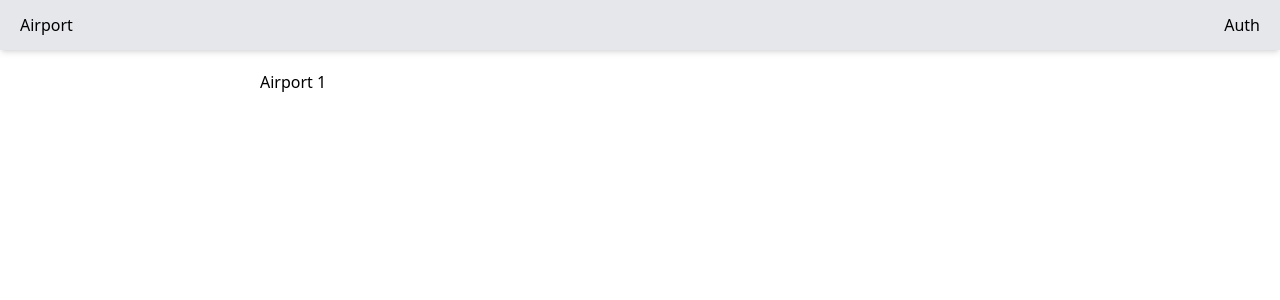
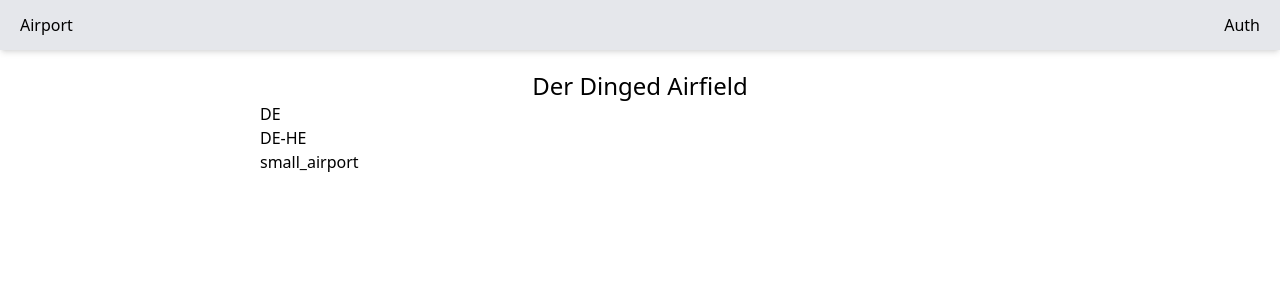
Before and after one commit to chopsqd/react-spa, a React (Create React App) app: page /airport/1 in a window 1280 px wide. Shown: the top 300 px of the page. Built offline with nearby package versions, Linux system fonts and the light colour scheme; data requests are answered from the project's data file.

Commit message:
Implemented base functionality to the AirportDetails page

```diff
--- a/backend/db.json
+++ b/backend/db.json
@@ -104,5 +104,32 @@
     "large_airport"
   ],
   "regions": ["BE-WLG", "UZ-SA", "DE-HE"],
-  "countries": ["DE", "BE", "CD", "BW"]
+  "countries": ["DE", "BE", "CD", "BW"],
+  "airport1": {
+    "id": 1,
+    "name": "Der Dinged Airfield",
+    "ident": "DE-0140",
+    "local_code": null,
+    "region": "DE-HE",
+    "type": "small_airport",
+    "country": "DE"
+  },
+  "airport2": {
+    "id": 2,
+    "name": "S Engraver heliport",
+    "ident": "EBSN",
+    "local_code": null,
+    "region": "BE-WLG",
+    "type": "large_airport",
+    "country": "CD"
+  },
+  "airport3": {
+    "id": 3,
+    "name": "Orlando Blueness airport",
+    "ident": "DE-0140",
+    "local_code": null,
+    "region": "UZ-SA",
+    "type": "small_airport",
+    "country": "DE"
+  }
 }
--- a/src/models/models.ts
+++ b/src/models/models.ts
@@ -24,3 +24,13 @@ export interface IFilter {
     region: IAirportRegion
     country: IAirportCountry
 }
+
+export interface IAirportDetails {
+    id: 3,
+    name: string
+    ident: string
+    local_code: string
+    region: string
+    type: string
+    country: string
+}
--- a/src/pages/AirportDetailPage.tsx
+++ b/src/pages/AirportDetailPage.tsx
@@ -1,12 +1,35 @@
-import React from 'react';
+import React, {useEffect, useState} from 'react';
 import {useParams} from "react-router-dom";
+import axios from "../axios";
+import {IAirportDetails} from "../models/models";
 
 const AirportDetailPage = () => {
     const params = useParams<'id'>()
+    const [airport, setAirport] = useState<IAirportDetails | null>(null)
+    const [loading, setLoading] = useState(true)
+
+    async function fetchDetailAirport() {
+        try {
+            const response = await axios.get<IAirportDetails>(`airport${params.id}`)
+            setAirport(response.data)
+            setLoading(false)
+        } catch(e: any) {
+            throw new Error(e)
+        }
+    }
+
+    useEffect(() => {
+        fetchDetailAirport()
+    }, [])
+
+    if (loading) return <p className="text-center">Loading...</p>
 
     return (
         <div className={"container mx-auto pt-5 max-w-[760px]"}>
-            <h1>Airport {params.id}</h1>
+            <h1 className={"text-center text-2xl"}>{airport?.name}</h1>
+            <p>{airport?.country}</p>
+            <p>{airport?.region}</p>
+            <p>{airport?.type}</p>
         </div>
     );
 };
```
